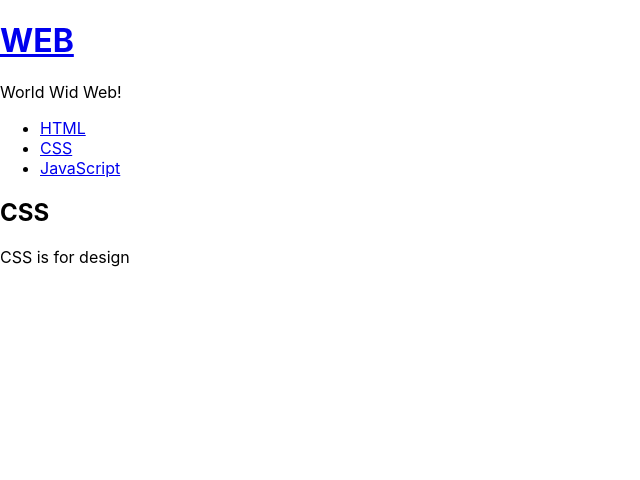
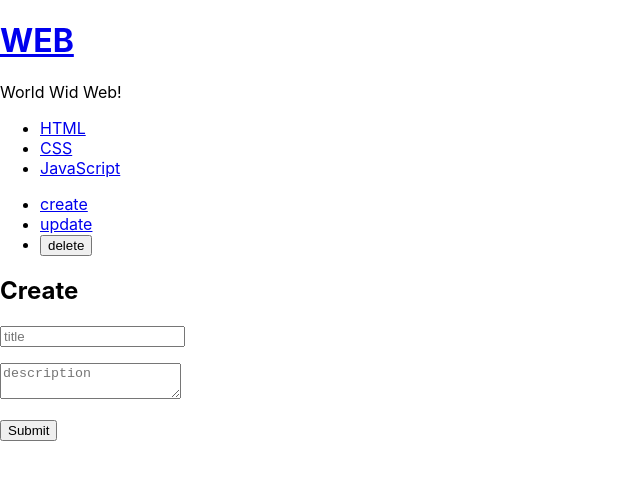
Before and after one commit to haeyonghahn/react-practices, a React (Create React App) app: page / in a window 1280 px wide. Shown: the top 480 px of the page, without its empty margins (0-640 px from the left). Built offline with nearby package versions, Linux system fonts and the light colour scheme.

Commit message:
craete 구현

```diff
--- a/src/App.js
+++ b/src/App.js
@@ -1,13 +1,17 @@
 import React, { Component } from 'react';
 import TOC from './components/TOC';
-import Content from './components/Content';
+import ReadContent from './components/ReadContent';
 import Subject from './components/Subject';
+import Control from './components/Control';
+import CreateContent from './components/CreateContent';
+
 
 class App extends Component {
   constructor(props) {
     super(props);
+    this.max_content_id = 3;
     this.state = {
-      mode:'read',
+      mode:'create',
       selected_content_id:2,
       subject:{title:'WEB', sub:'World Wid Web!'},
       welcome:{title:'welcome', desc:'Hello, React!!!'},
@@ -18,26 +22,55 @@
       ]
     };
   }
-
-  render() {
-    console.log('App render');
-    var _title, _desc = null;
+  getReadContent() {
+    var i = 0;
+    while(i < this.state.contents.length) {
+      var data = this.state.contents[i];
+      if(data.id === this.state.selected_content_id) {
+        return data;
+      }
+      i = i + 1;
+    }
+  }
+  getContent() {
+    var _title, _desc, _article = null;
     if(this.state.mode === 'welcome') {
       _title = this.state.welcome.title;
       _desc = this.state.welcome.desc;
+      _article = <ReadContent title={_title} desc={_desc} />
     }
     else if(this.state.mode === 'read') {
-      var i = 0;
-      while(i < this.state.contents.length) {
-        var data = this.state.contents[i];
-        if(data.id === this.state.selected_content_id) {
-          _title = data.title;
-          _desc = data.desc;
-          break;
-        }
-        i = i + 1;
-      }
+      var _content = this.getReadContent();
+      _article = <ReadContent title={_content.title} desc={_content.desc} />
     }
+    else if(this.state.mode === 'create') {
+      _article = <CreateContent onSubmit={function(_title, _desc) {
+        // add content to this.state.contents
+        this.max_content_id = this.max_content_id + 1;
+        var _contents = this.state.contents.concat(
+        {id:this.max_content_id, title:_title, desc:_desc}
+        );
+        this.setState({
+          contents:_contents
+        })
+      }.bind(this)} />
+    }
+    else if(this.state.mode === 'update') {
+      _article = <CreateContent onSubmit={function(_title, _desc) {
+        // add content to this.state.contents
+        this.max_content_id = this.max_content_id + 1;
+        var _contents = this.state.contents.concat(
+        {id:this.max_content_id, title:_title, desc:_desc}
+        );
+        this.setState({
+          contents:_contents
+        })
+      }.bind(this)} />
+    }
+    return _article;
+  }
+  render() {
+    console.log('App render');
     return (
       <div className="App">
         <Subject
@@ -54,7 +87,12 @@
               selected_content_id:Number(id)
             });
           }.bind(this)} />
-        <Content title={_title} desc={_desc} />
+        <Control onChangeMode={function(_mode) {
+          this.setState({
+            mode:_mode
+          });
+        }.bind(this)} />
+        {this.getContent()}
       </div>
     );
   }
--- /dev/null
+++ b/src/components/Control.js
@@ -0,0 +1,25 @@
+import React, { Component } from 'react';
+
+class Control extends Component {
+  render() {
+    console.log('Control render');
+    return (
+      <ul>
+        <li><a href="/create" onClick={function(e) {
+          e.preventDefault();
+          this.props.onChangeMode('create');
+        }.bind(this)}>create</a></li>
+        <li><a href="/update" onClick={function(e) {
+          e.preventDefault();
+          this.props.onChangeMode('update');
+        }.bind(this)}>update</a></li>
+        <li><input onClick={function(e) {
+          e.preventDefault();
+          this.props.onChangeMode('delete');
+        }.bind(this)} type="button" value="delete"/></li>
+      </ul>
+    );
+  }
+}
+
+export default Control;
--- /dev/null
+++ b/src/components/CreateContent.js
@@ -0,0 +1,31 @@
+import React, { Component } from 'react';
+
+class CreateContent extends Component {
+  render() {
+    console.log('CreateContent render');
+    return (
+      <article>
+        <h2>Create</h2>
+        <form action="/create_process" method="post"
+          onSubmit={function(e) {
+            e.preventDefault();
+            this.props.onSubmit(
+              e.target.title.value,
+              e.target.desc.value
+            );
+          }.bind(this)}
+        >
+          <p><input type="text" name="title" placeholder="title" /></p>
+          <p>
+            <textarea name="desc" placeholder="description"></textarea>
+          </p>
+          <p>
+            <input type="submit" />
+          </p>
+        </form>
+      </article>
+    );
+  }
+}
+
+export default CreateContent;
--- a/src/components/Content.js
+++ b/src/components/ReadContent.js
@@ -1,8 +1,8 @@
 import React, { Component } from 'react';
 
-class Content extends Component {
+class ReadContent extends Component {
   render() {
-    console.log('Content render');
+    console.log('ReadContent render');
     return (
       <article>
         <h2>{this.props.title}</h2>
@@ -12,4 +12,4 @@
   }
 }
 
-export default Content;
+export default ReadContent;
--- a/src/components/TOC.js
+++ b/src/components/TOC.js
@@ -16,7 +16,6 @@
               e.preventDefault();
               this.props.onChangePage(e.target.dataset.id);
             }.bind(this)}
-
           >{data[i].title}</a>
         </li>
       );
```
Also changed, not shown: src/components/UpdateContent.js (added, +42 -0 lines).
